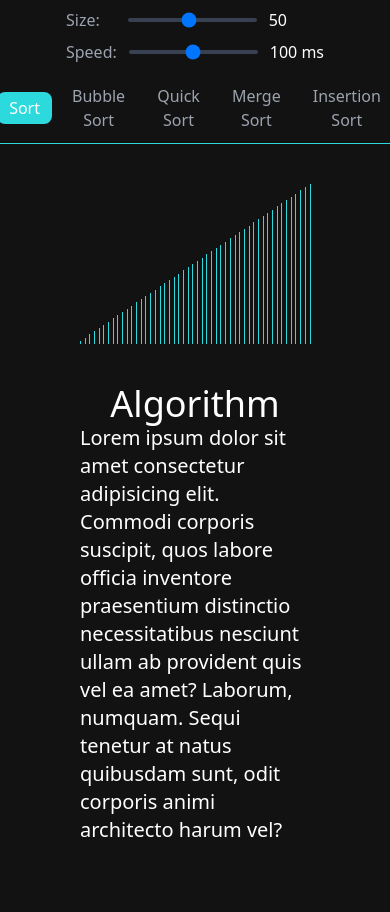
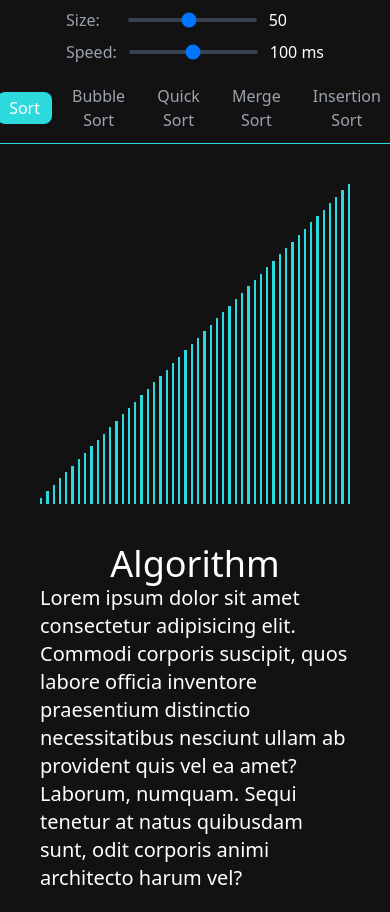
Before and after one commit to robertchapmanrlc/Sorting-Algorithm-Visualizer, a React (Vite) app: page / in a window 390 px wide. Before the commit the page ends 844 px from the top, so only its background shows below. Built offline with nearby package versions, Linux system fonts and the light colour scheme.

Commit message:
Fixed height of html,body,and root so page scrolls. Touched up padding on components to improve design

```diff
--- a/src/App.tsx
+++ b/src/App.tsx
@@ -25,9 +25,9 @@ function App() {
 
   return (
     <>
-      <div className="w-full h-full flex flex-col gap-y-10 justify-start items-center">
-        <Dashboard changeBarsSize={changeBarsSize} size={bars.length}/>
-        <SortingBars bars={bars}/>
+      <div className="w-full h-full flex flex-col gap-y-10 pb-5 justify-start items-center overflow-y-auto">
+        <Dashboard changeBarsSize={changeBarsSize} size={bars.length} />
+        <SortingBars bars={bars} />
         <Explanation />
       </div>
     </>
--- a/src/components/Dashboard/Dashboard.tsx
+++ b/src/components/Dashboard/Dashboard.tsx
@@ -6,7 +6,7 @@ interface DashboardProps {
 
 export default function Dashboard({ changeBarsSize, size }: DashboardProps) {
   return (
-    <header className="w-full h-36 lg:h-20 px-5 py-4 flex flex-col gap-y-4 lg:gap-x-5 lg:flex-row items-center justify-center border-b border-b-primary">
+    <header className="w-full h-36 lg:h-20 px-5 flex flex-col gap-y-4 lg:gap-x-5 lg:flex-row items-center justify-center border-b border-b-primary">
       <div className="flex flex-col gap-y-2 md:gap-x-2 md:flex-row items-start md:items-center justify-center">
         <div className="flex flex-row gap-x-3 items-center justify-center">
           <label
--- a/src/components/Explanation/Explanation.tsx
+++ b/src/components/Explanation/Explanation.tsx
@@ -1,6 +1,6 @@
 export default function Explanation() {
   return (
-    <article className="w-full px-20">
+    <article className="w-full px-10 md:px-20">
       <h1 className="text-white text-4xl text-center">Algorithm</h1>
       <p className="text-white text-xl">
         Lorem ipsum dolor sit amet consectetur adipisicing elit. Commodi
--- a/src/components/SortingBars/SortingBars.tsx
+++ b/src/components/SortingBars/SortingBars.tsx
@@ -4,7 +4,7 @@ interface SortingBarsProps {
 
 export default function SortingBars({ bars }: SortingBarsProps) {
   return (
-    <ul className="w-full h-80 px-20 flex flex-row gap-x-1 justify-center items-end">
+    <ul className="w-full h-80 px-10 md:px-20 flex flex-row gap-x-1 justify-center items-end">
       {bars.map((height, i) => (
         <li key={i} style={{ width: `${100 / bars.length}%`,  height: `${(100 / bars.length) * height}%` }} className="bg-primary" />
       ))}
--- a/src/index.css
+++ b/src/index.css
@@ -5,6 +5,5 @@
 html,
 body,
 #root {
-  height: 100%;
   background: #121212;
 }
```
